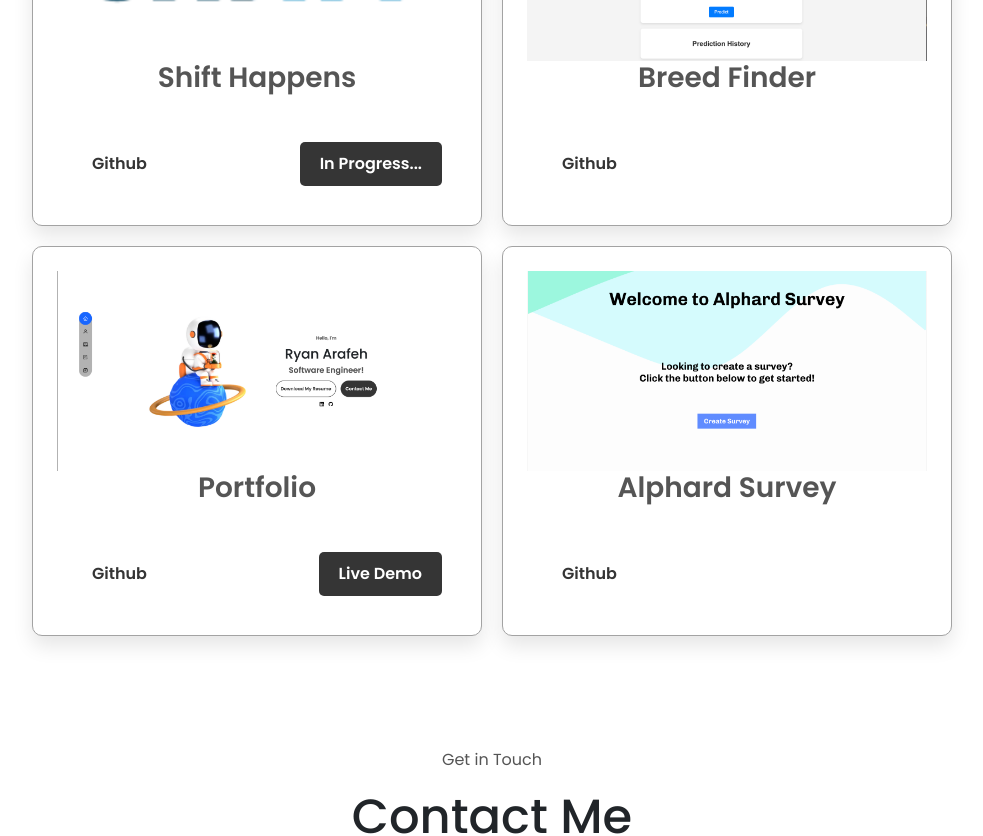
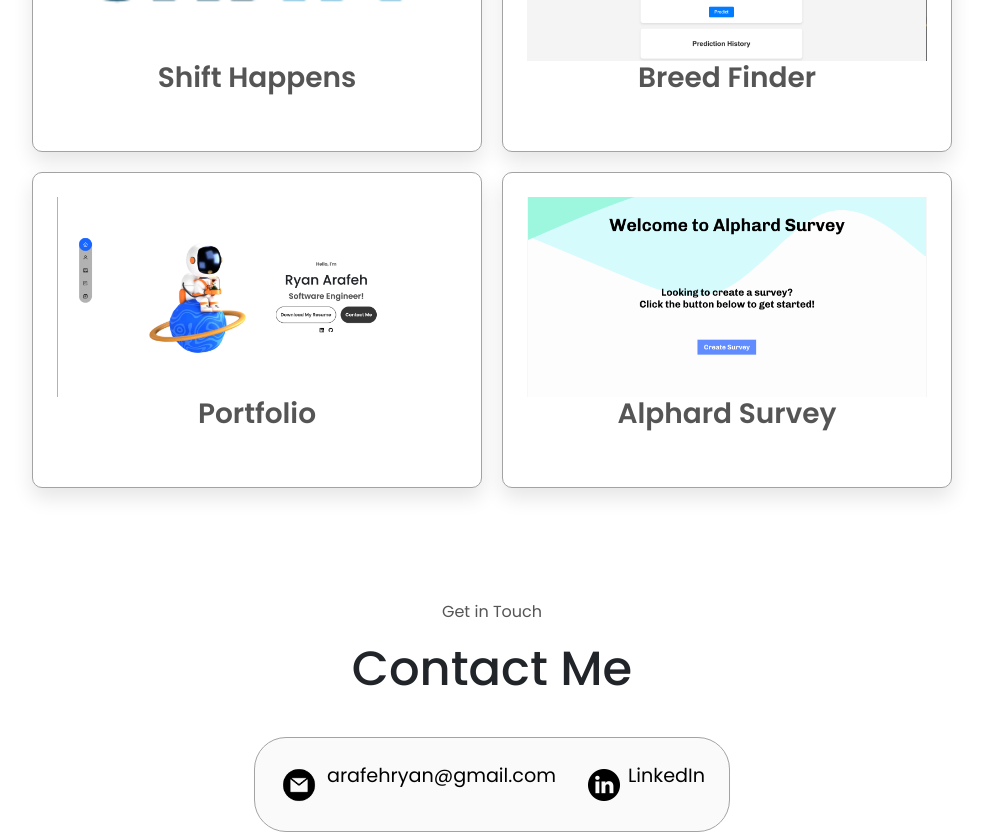
Before and after one commit to issryan/Portfolio, a React (Create React App) app: page / in a window 1280 px wide. Shown: the part 2980-3816 px from the top of the page, without its empty margins (148-1131 px from the left). Built offline with nearby package versions, Linux system fonts and the light colour scheme.

Commit message:
added modal to allow users to read description when selecting a project

```diff
--- a/src/components/myprojects/Myprojects.jsx
+++ b/src/components/myprojects/Myprojects.jsx
@@ -1,88 +1,79 @@
-import React from 'react'
-import './myprojects.css'
-import IMG1 from '../../assets/portfolio.png'
-import IMG2 from '../../assets/alphard_survey.png'
-import IMG3 from '../../assets/shift_logo.png'
-import IMG4 from '../../assets/breedfinder.png'
-
-
+import React, { useState } from 'react';
+import './myprojects.css';
+import IMG1 from '../../assets/portfolio.png';
+import IMG2 from '../../assets/alphard_survey.png';
+import IMG3 from '../../assets/shift_logo.png';
+import IMG4 from '../../assets/breedfinder.png';
+import ProjectModal from './ProjectModal';
 
 const Myprojects = () => {
+  const [showModal, setShowModal] = useState(false);
+  const [selectedProject, setSelectedProject] = useState(null);
 
-  //alerts for when user clicks live demo buttons
-  function shiftAlert() {
-    alert('IN PROGRESS');
-  }
+  const projects = [
+    {
+      id: 1,
+      title: 'Shift Happens',
+      img: IMG3,
+      description: 'A full-stack scheduling app automating availability inputs to enhance scheduling efficiency. Designed and implemented advanced scheduling features, including an algorithm for automatic schedule generation based on employee availability and automated conflict resolution, improving efficiency by 30% and reducing manual intervention by 40%. Engineered a custom REST API using Node.js to improve real-time data synchronization between server and React frontend.',
+      github: 'https://github.com/issryan/ShiftHappens',
+      demo: ''
+    },
+    {
+      id: 2,
+      title: 'Breed Finder',
+      img: IMG4,
+      description: 'An AI-driven web app for dog breed identification, achieving 95% accuracy with TensorFlow and Flask. Leveraged the Stanford Dog Breed dataset to train the LLM model, achieving high accuracy through iterative training and optimization. Integrated Flask and React to develop a responsive web interface, enhancing user interaction and functionality. Employed MongoDB to track the history of user submissions, enhancing user engagement by enabling review of past inquiries.',
+      github: 'https://github.com/issryan/BreedFinder',
+      demo: ''
+    },
+    {
+      id: 3,
+      title: 'Portfolio',
+      img: IMG1,
+      description: 'This portfolio showcases my skills and projects. Built using React, with a focus on clean design and smooth navigation. The portfolio highlights my expertise in web development, including interactive elements and responsive design, ensuring a seamless user experience across various devices. I continuously update this portfolio to reflect my latest projects and achievements.',
+      github: 'https://github.com/issryan/Portfolio',
+      demo: ''
+    },
+    {
+      id: 4,
+      title: 'Alphard Survey',
+      img: IMG2,
+      description: 'Played a key role in the Alphard Survey project at Centennial College, leading UI/UX design and front-end implementation. Proficient in Figma, HTML, CSS, JavaScript, and well-versed in user-centered design and accessibility standards. Conducted user testing, gathering valuable feedback to optimize the website and enhance user experience. Successfully contributed to the project\'s success by ensuring a visually appealing and user-friendly website.',
+      github: 'https://github.com/Alphard-Survey/Alphard-Survey-Base-Model',
+      demo: ''
+    }
+  ];
 
-  function portfolioAlert() {
-    alert("You're already here silly!");
-  }
+  const handleOpenModal = (project) => {
+    setSelectedProject(project);
+    setShowModal(true);
+  };
+
+  const handleCloseModal = () => {
+    setShowModal(false);
+    setSelectedProject(null);
+  };
 
   return (
     <section id="projects" className="my-projects-section">
-    <p className="section__text__p1">Browse My Recent</p>
+      <p className="section__text__p1">Browse My Recent</p>
       <h1 className="title">Projects</h1>
       <div className="experience-details-container">
         <div className="about-containers">
-        <div className="details-container color-container">
-            <div className="article-container">
-              <img
-                src={IMG3}
-                alt="Project 3"
-                className="project-img"
-              />
+          {projects.map((project) => (
+            <div key={project.id} className="details-container color-container" onClick={() => handleOpenModal(project)}>
+              <div className="article-container">
+                <img src={project.img} alt={project.title} className="project-img" />
+              </div>
+              <h2 className="experience-sub-title project-title">{project.title}</h2>
             </div>
-            <h2 class="experience-sub-title project-title">Shift Happens</h2>
-            <div class="btn-container">
-            <a href="https://github.com/issryan/ShiftHappens" className='btn btn-color-2' target="_blank" rel='noreferrer'>Github</a>
-            <button onClick={shiftAlert} className='btn btn-color-1' target="_blank" rel='noreferrer'>In Progress...</button>
-            </div>
-          </div>
-          <div className="details-container color-container">
-            <div className="article-container">
-              <img
-                src={IMG4}
-                alt="Project 1"
-                className="project-img"
-              />
-            </div>
-            <h2 className="experience-sub-title project-title">Breed Finder</h2>
-            <div className="btn-container">
-              <a href="https://github.com/issryan/BreedFinder" className='btn btn-color-2' target="_blank" rel='noreferrer'>Github</a>
-            </div>
-          </div>
-          <div className="details-container color-container">
-            <div className="article-container">
-              <img
-                src={IMG1}
-                alt="Project 1"
-                className="project-img"
-              />
-            </div>
-            <h2 className="experience-sub-title project-title">Portfolio</h2>
-            <div className="btn-container">
-              <a href="https://github.com/issryan/Portfolio" className='btn btn-color-2' target="_blank" rel='noreferrer'>Github</a>
-              <button onClick={portfolioAlert} className='btn btn-color-1' target="_blank" rel='noreferrer'>Live Demo</button>
-            </div>
-          </div>
-          <div className="details-container color-container">
-            <div className="article-container">
-              <img
-                src={IMG2}
-                alt="Project 2"
-                className="project-img"
-              />
-            </div>
-            <h2 className="experience-sub-title project-title">Alphard Survey</h2>
-            <div className="btn-container">
-              <a href="https://github.com/Alphard-Survey/Alphard-Survey-Base-Model" className='btn btn-color-2' target="_blank" rel='noreferrer'>Github</a>
-
-            </div>
-          </div>
+          ))}
         </div>
       </div>
+      <ProjectModal show={showModal} onClose={handleCloseModal} project={selectedProject} />
     </section>
-  )
-}
+  );
+};
 
-export default Myprojects
+export default Myprojects;
--- /dev/null
+++ b/src/components/myprojects/ProjectModal.jsx
@@ -0,0 +1,23 @@
+import React from 'react';
+import './projectModal.css';
+
+const ProjectModal = ({ show, onClose, project }) => {
+  if (!show) return null;
+
+  return (
+    <div className="modal-overlay" onClick={onClose}>
+      <div className="modal-content" onClick={(e) => e.stopPropagation()}>
+        <div className="modal-body">
+          <h2>{project.title}</h2>
+          <p className="modal-description">{project.description}</p>
+          <div className="modal-buttons">
+            <a href={project.github} className='btn btn-color-2' target="_blank" rel='noreferrer'>GitHub</a>
+            {project.demo && <a href={project.demo} className='btn btn-color-1' target="_blank" rel='noreferrer'>Live Demo</a>}
+          </div>
+        </div>
+      </div>
+    </div>
+  );
+};
+
+export default ProjectModal;
--- /dev/null
+++ b/src/components/myprojects/projectModal.css
@@ -0,0 +1,72 @@
+.modal-overlay {
+    position: fixed;
+    top: 0;
+    left: 0;
+    width: 100%;
+    height: 100%;
+    background: rgba(0, 0, 0, 0.5);
+    display: flex;
+    justify-content: center;
+    align-items: center;
+    padding: 20px;
+    z-index: 1000;
+  }
+
+  .modal-content {
+    background: white;
+    padding: 2rem;
+    border-radius: 10px;
+    text-align: center;
+    position: relative;
+    width: 50%;
+    max-width: 600px;
+    max-height: 50vh;
+    overflow-y: auto;
+  }
+
+  .modal-body {
+    padding: 1rem 0;
+  }
+
+  .modal-buttons {
+    display: flex;
+    justify-content: center;
+    margin-top: 1.5rem;
+  }
+
+  .modal-buttons .btn {
+    font-weight: 600;
+    transition: all 300ms ease;
+    padding: 0.75rem 3rem; /* Widened button */
+    border-radius: 2rem;
+    text-decoration: none;
+  }
+
+  .modal-buttons .btn-color-2 {
+    border: rgb(53, 53, 53) 0.1rem solid;
+    background: none;
+  }
+
+  .modal-buttons .btn-color-2:hover {
+    border: rgb(255, 255, 255) 0.1rem solid;
+    background: rgb(53, 53, 53);
+    color: white;
+  }
+
+  a.btn-color-2 {
+    color: #353535;
+  }
+
+  a.btn-color-2:hover {
+    color: white;
+  }
+
+  .modal-content h2 {
+    margin-bottom: 1.5rem;
+  }
+
+  .modal-content .modal-description {
+    margin-bottom: 2rem;
+    line-height: 1.5;
+    text-align: center;
+  }
```
